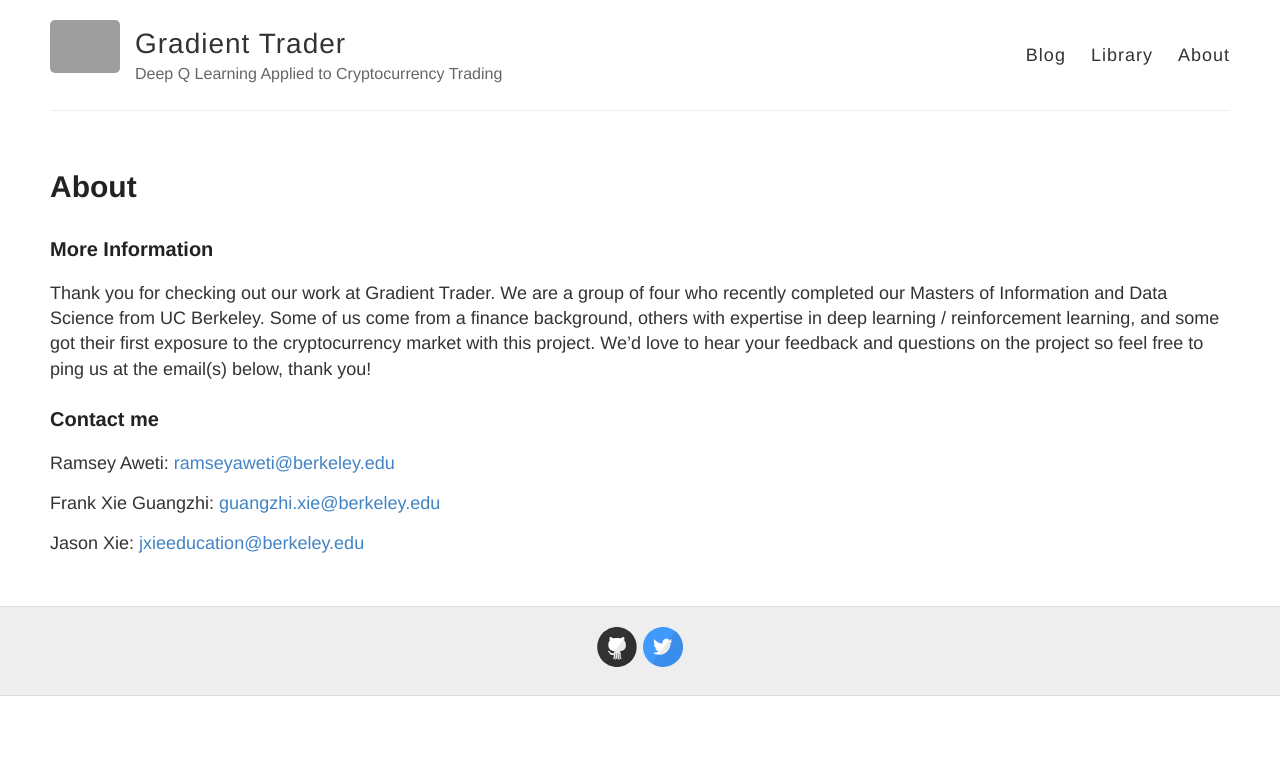
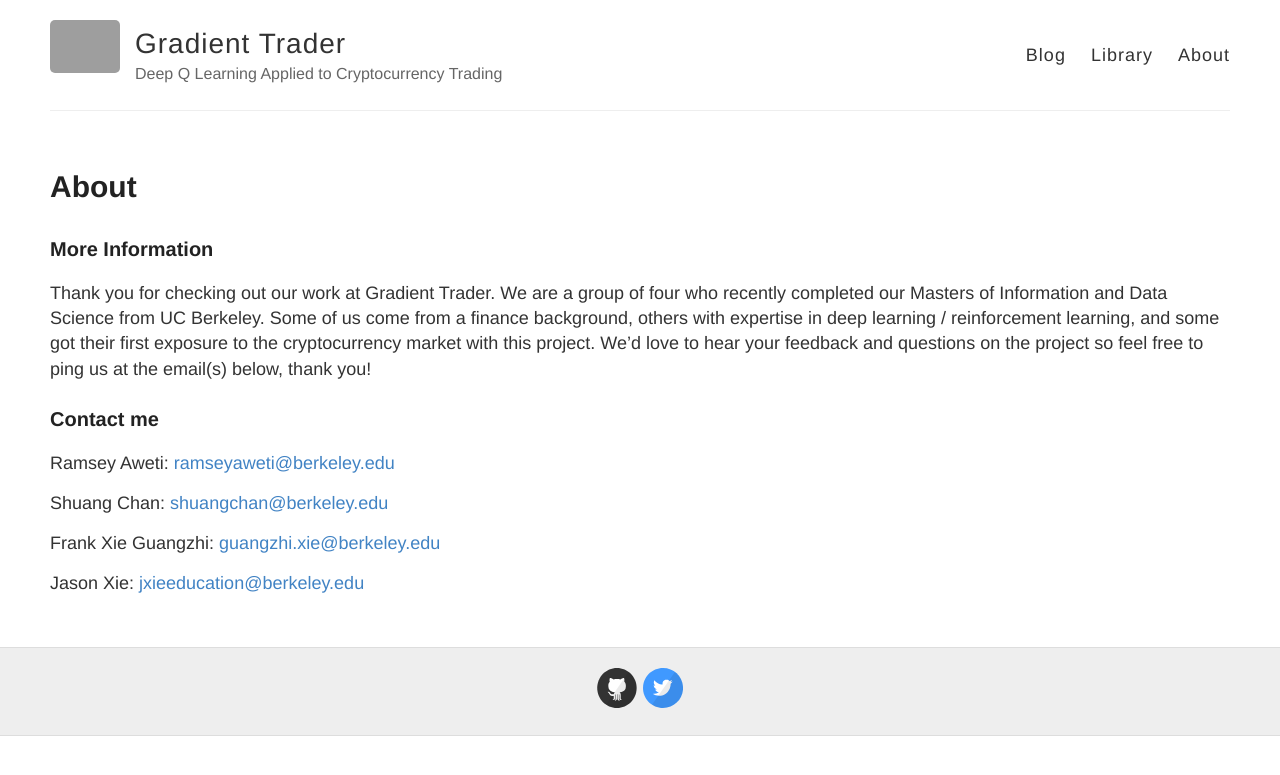
Before and after one commit to GradientTrader/gradienttrader.github.io, a Jekyll site: the page built from about.md, in a window 1280 px wide. Shown: the top 775 px of the page. Built offline with Jekyll 4.4.1, drawn with Linux system fonts in a browser that asks for light colours; grey boxes are pictures that could not be loaded.

Commit message:
Update about.md

```diff
--- a/about.md
+++ b/about.md
@@ -12,6 +12,8 @@ Thank you for checking out our work at Gradient Trader. We are a group of four w
 
 Ramsey Aweti: [ramseyaweti@berkeley.edu](mailto:ramseyaweti@berkeley.edu)
 
+Shuang Chan: [shuangchan@berkeley.edu](mailto:shuangchan@berkeley.edu)
+
 Frank Xie Guangzhi: [guangzhi.xie@berkeley.edu](mailto:guangzhi.xie@berkeley.edu)
 
 Jason Xie: [jxieeducation@berkeley.edu](mailto:jxieeducation@berkeley.edu)
```
